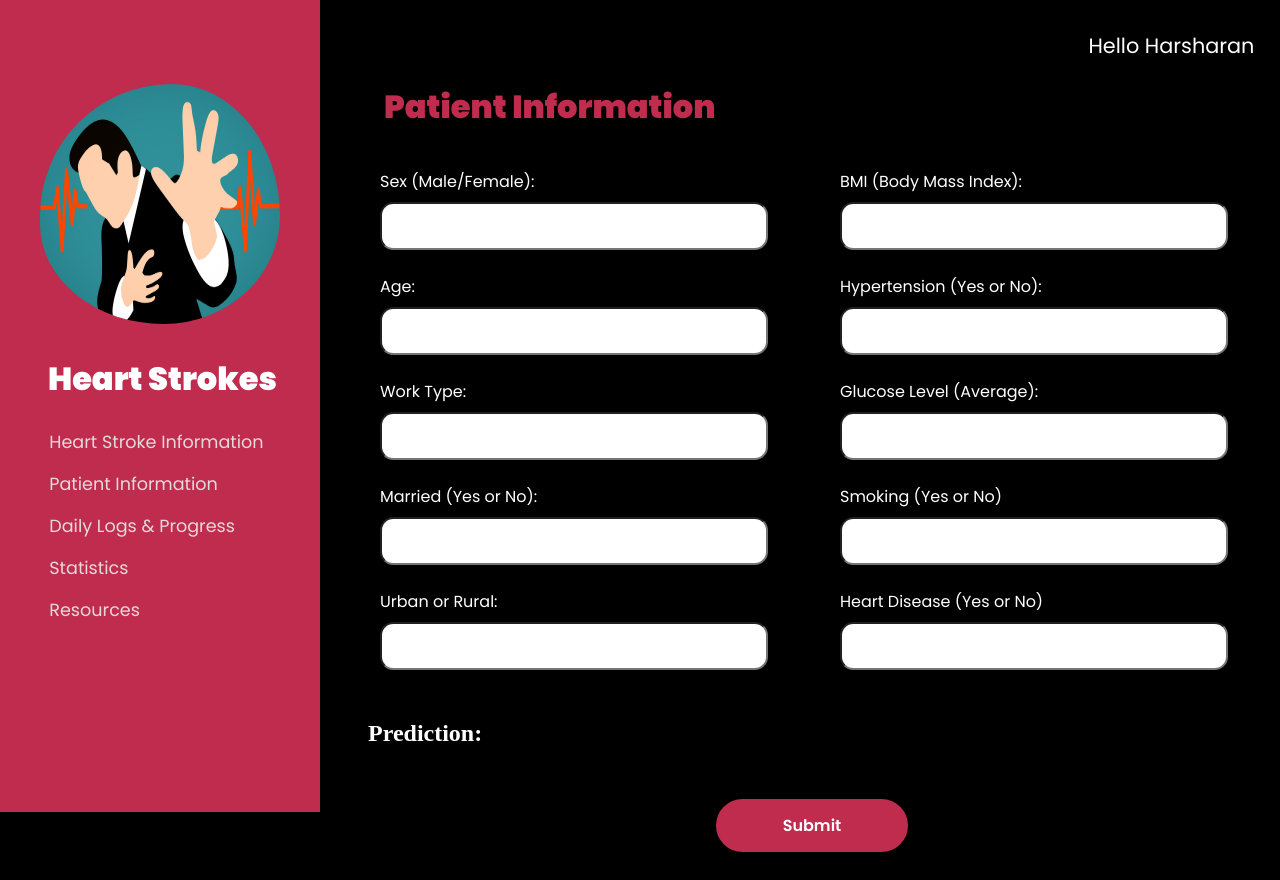
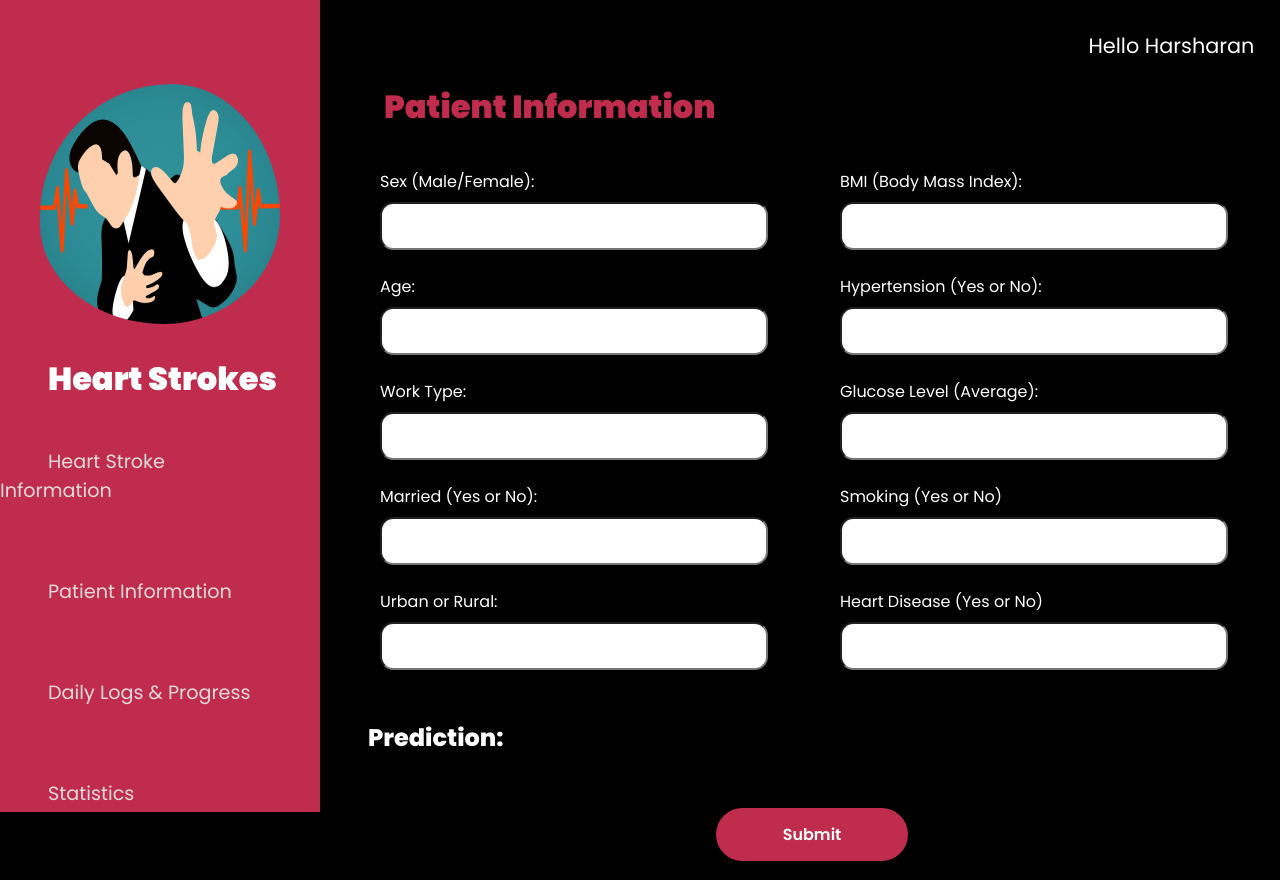
Before and after one commit to mdola19/Heart-Health-Manager, a Flask app: page /patient in a window 1280 px wide. Before the commit the page ends 852 px from the top, so only its background shows below. Run offline with Flask 2, Linux system fonts and the light colour scheme; a user stored in the database is signed in; parts of the project's set-up code (start-up, migrations or seed data) failed here and were passed over.

Commit message:
touch up on nav-bar and patient information page

```diff
--- a/Heart_Health_Website/static/main.css
+++ b/Heart_Health_Website/static/main.css
@@ -211,15 +211,16 @@ section.navbar .nav-links {
 }
 
 section.navbar .nav-links li {
-  padding-bottom: 1em;
+  padding-bottom: 4.5em;
 }
 
 section.navbar .nav-links li a {
   text-decoration: none;
   font-family: 'poppins';
-  font-size: 1.1em;
+  font-size: 1.2em;
+  padding:1em 0 0 0em;
   color: #e3dbdb;
-  margin: 2.8em;
+  margin: 2.5em;
 }
 
 section.navbar .nav-links li:hover {
@@ -248,6 +249,20 @@ section.patient .patient-container h1 {
   color: var(--three);
   font-family: 'poppins';
   font-weight: 900;
+}
+
+section.patient .patient-container h2 {
+  font-size: 1.5em;
+  color: white;
+  font-family: 'poppins';
+  font-weight: 800;
+}
+
+section.patient .patient-container h3 {
+  font-size: 1.35em;
+  color: var(--three);
+  font-family: 'poppins';
+  font-weight: 800;
 }
 
 section.patient .patient-container .form-container {
--- a/Heart_Health_Website/templates/logs.html
+++ b/Heart_Health_Website/templates/logs.html
@@ -23,7 +23,7 @@
             <li><a class="navlink" id="pat-info"  href="patient">Patient Information</a></li>
             <li><a class="navlink" id="logs"  href="logs">Daily Logs & Progress</a></li>
             <li><a class="navlink"  href="statistics">Statistics</a></li>
-            <li><a class="navlink"  href="">Resources</a></li>
+
         </div>
 
     </section>
--- a/Heart_Health_Website/templates/patient.html
+++ b/Heart_Health_Website/templates/patient.html
@@ -17,11 +17,11 @@
         <h1>Heart Strokes</h1>
 
         <div class="nav-links">
+            <br>
             <li><a class="navlink" href="">Heart Stroke Information</a></li>
             <li><a class="navlink" id="pat-info"  href="patient">Patient Information</a></li>
             <li><a class="navlink" id="logs"  href="logs">Daily Logs & Progress</a></li>
             <li><a class="navlink"  href="statistics">Statistics</a></li>
-            <li><a class="navlink"  href="resources">Resources</a></li>
         </div>
 
     </section>
@@ -98,9 +98,9 @@
                 <br>
                 <h2>  Prediction:  </h2>
                 {%if data == 0%}
-                No Stroke
+                <h3>No Stroke </h3>
                 {%elif data == 1%}
-                Stroke
+                <h3>Stroke </h3>
                 {%endif%}
                 {%if data == 0 or data == 1%}
                 <br><h2>Confidence: {{ confidence }}%</h2>
--- a/Heart_Health_Website/templates/statistics.html
+++ b/Heart_Health_Website/templates/statistics.html
@@ -25,7 +25,7 @@
             <li><a class="navlink" id="pat-info"  href="patient">Patient Information</a></li>
             <li><a class="navlink" id="logs"  href="logs">Daily Logs & Progress</a></li>
             <li><a class="navlink"  href="statistics">Statistics</a></li>
-            <li><a class="navlink"  href="">Resources</a></li>
+
         </div>
 
     </section>
--- a/Heart_Health_Website/templates/stroke.html
+++ b/Heart_Health_Website/templates/stroke.html
@@ -21,7 +21,7 @@
             <li><a class="navlink" id="pat-info"  href="patient">Patient Information</a></li>
             <li><a class="navlink" id="logs"  href="logs">Daily Logs & Progress</a></li>
             <li><a class="navlink"  href="statistics">Statistics</a></li>
-            <li><a class="navlink"  href="">Resources</a></li>
+
         </div>
 
     </section>
```
